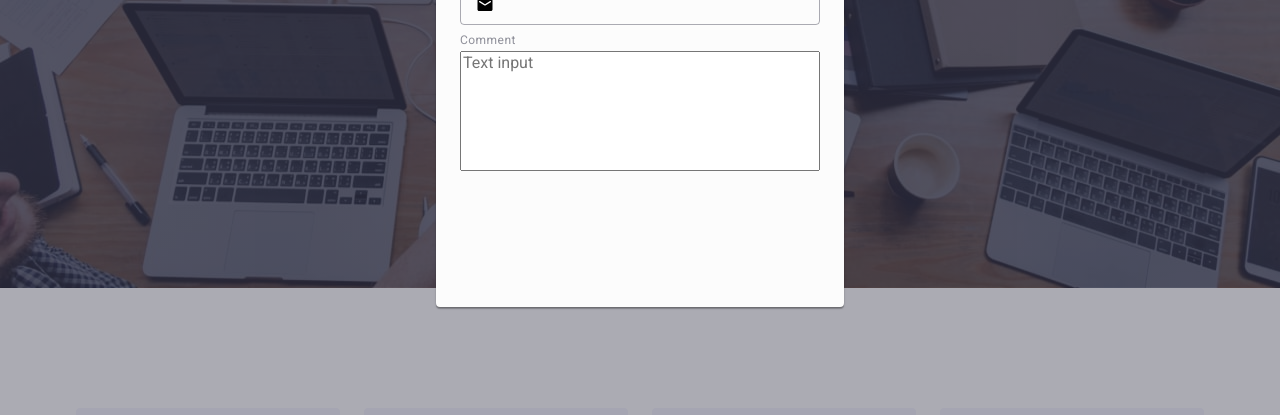
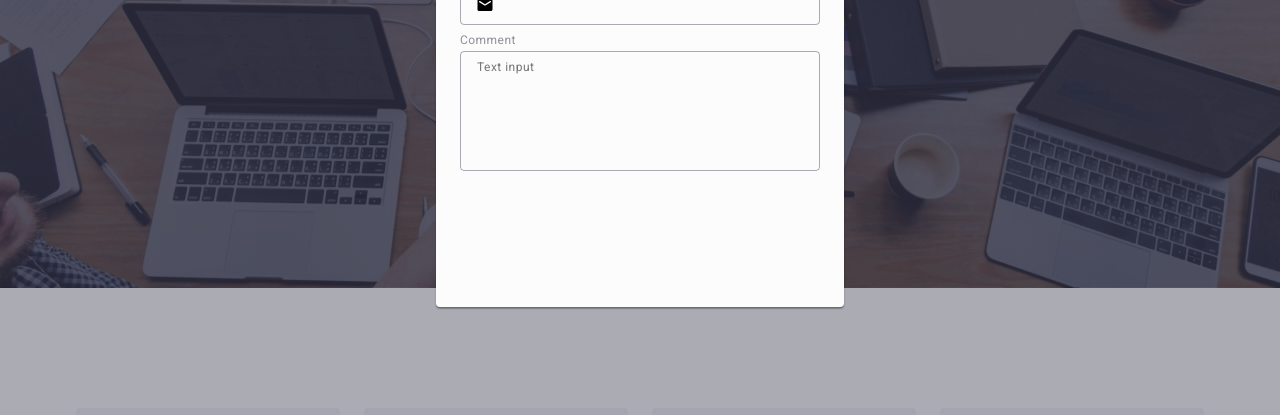
Before and after one commit to adenysov/goit-markup-hw-05, a plain HTML site: page index.html in a window 1280 px wide. Both pictures are taken after a click on the button "Order Service". Shown: the part 385-800 px from the top of the page. Drawn offline with nearby package versions, Linux system fonts and the light colour scheme.

Commit message:
Update styles.css

```diff
--- a/css/styles.css
+++ b/css/styles.css
@@ -878,6 +878,16 @@ nav {
   width: 100%;
   height: 120px;
   resize: none;
+  font-size: 12px;
+  line-height: 1.17;
+  letter-spacing: 0.04em;
+  color: rgba(46, 47, 66, 0.4);
+  border: 1px solid rgba(46, 47, 66, 0.4);
+  border-radius: 4px;
+  background-color: transparent;
+  padding: 8px 16px;
+  outline: transparent;
+  transition: border-color 250ms cubic-bezier(0.4, 0, 0.2, 1);
 }
 
 .modal-form-field-comments-wrapper {
@@ -893,11 +903,18 @@ nav {
   top: 50%;
   left: 16px;
   transform: translateY(-50%);
+  transition: fill 250ms cubic-bezier(0.4, 0, 0.2, 1);
 }
 
 .modal-form-input-fields-styles:focus {
   border-color: #4d5ae5;
 }
+
+/* .modal-form-input-fields-styles:focus + .modal-field-icon {
+  stroke: #4d5ae5;
+}
+
+*/
 
 /* .modal-form-input-fields-styles:hover,
 .modal-form-input-fields-styles:focus,
```
